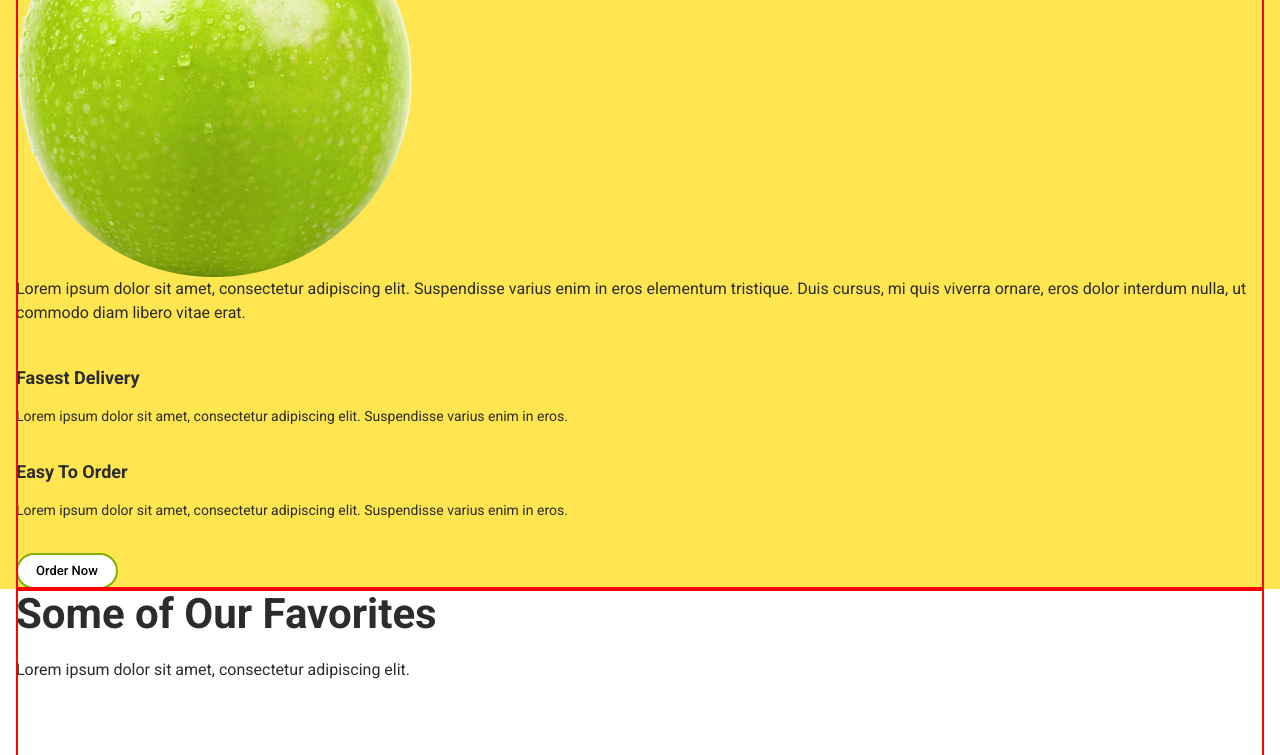
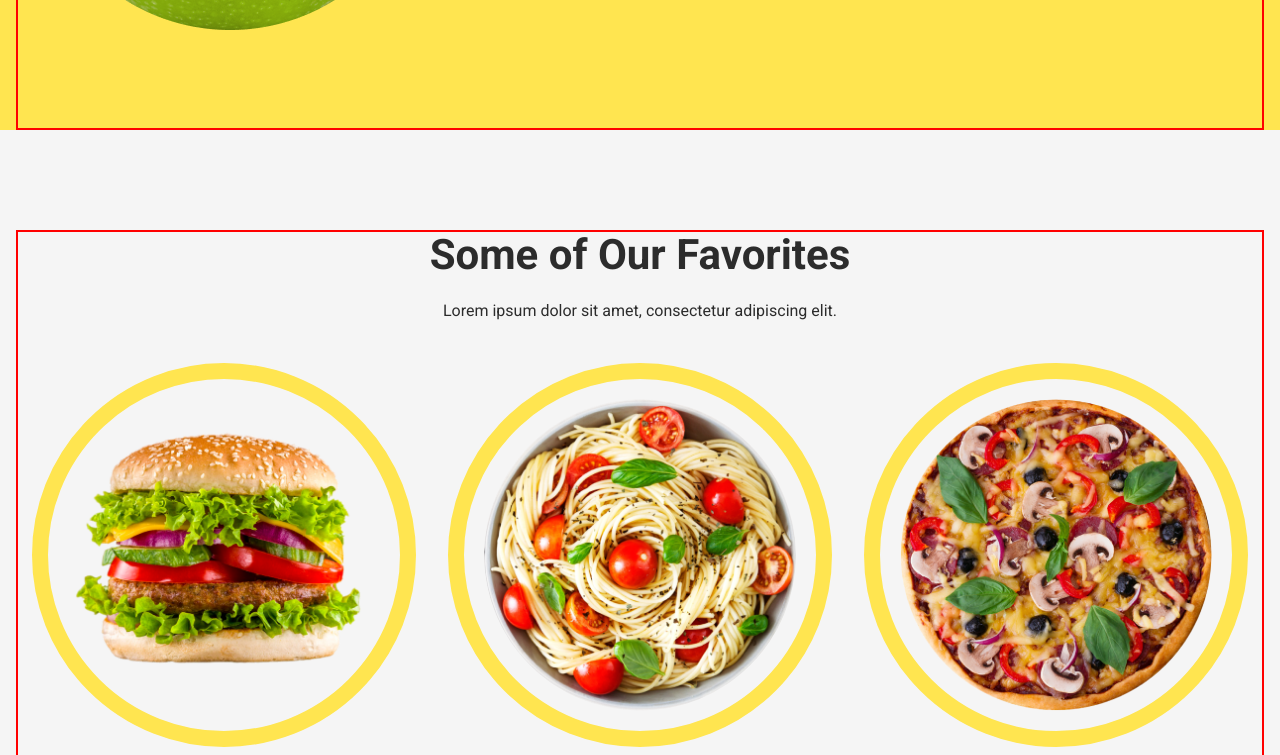
Before and after one commit to AnnaFutryk/FoodSta, a plain HTML site: page index.html in a window 1280 px wide. Shown: the part 1100-1855 px from the top of the page. Drawn offline with nearby package versions, Linux system fonts and the light colour scheme.

Commit message:
add styles

```diff
--- a/css/style.css
+++ b/css/style.css
@@ -75,8 +75,8 @@ body {
 
 .container {
     width: 1248px;
-    /* padding-left: 15px;
-    padding-right: 15px; */
+    padding-left: 16px;
+    padding-right: 16px;
     margin-left: auto;
     margin-right: auto;
 
@@ -126,12 +126,14 @@ body {
 .btn {
     display: inline-block;
     min-width: 98px;
-    border-radius: var(--radius);
+    height: 32px;
+
     padding: 6px 18px;
 
     font-weight: 500;
     font-size: 13px;
     line-height: calc(20 / 13);
+    border-radius: var(--radius);
 }
 
 .green-btn {
@@ -141,6 +143,7 @@ body {
 .light-btn {
     background-color: var(--white);
     border: 2px solid var(--dark-green-bcg-color);
+    min-height: 40px;
 }
 /* ============/Components============= */
 
@@ -151,10 +154,12 @@ body {
 .container-header {
     display: flex;
     justify-content: space-between;
+    align-items: center;
 }
 
 .page-block {
     display: flex;
+    align-items: center;
     gap: 30px;
 }
 .menu {
@@ -178,12 +183,32 @@ body {
 /* ========Header=============== */
 
 /* =========Hero=============== */
+.hero-section {
+    padding-top: 14px;
+    padding-bottom: 14px;
+}
+
 .main-title {
     margin-bottom: 28px;
 
     font-weight: 700;
     font-size: 48px;
     line-height: calc(58 / 48);
+}
+
+.hero-wrapper {
+    display: flex;
+    justify-content: space-between;
+    align-items: center;
+}
+
+.hero-part-wrapper{
+    width: 502px;
+}
+
+.hero-img {
+    border: 26px solid var(--yellow-main-bcg-color);
+    border-radius: 50%;
 }
 /* =========/Hero=============== */
 
@@ -207,8 +232,63 @@ body {
     font-size: 14px;
     line-height: calc(21 / 14);
 }
+
+.customer-wrapper {
+    display: flex;
+    justify-content: space-between;
+    align-items: center;
+
+    padding-bottom: 100px;
+}
+
+.customer-part-wrapper {
+    width: 573px;
+}
+
+.offering-list {
+    display: flex;
+    gap: 67px;
+}
+
+
 /* ============/Customer Say========== */
 
+/* ============Favorites============== */
+.favorities-part-wrapper {
+    display: flex;
+    flex-wrap: wrap;
+    margin-left: auto;
+    margin-right: auto;
+    justify-content: center;
+    width: 656px;
+}
+
+.favorities-section {
+    padding-top: 100px;
+    padding-bottom: 100px;
+
+}
+
+.favorities-list {
+    display: flex;
+    flex-wrap: wrap;
+
+   gap: 32px;
+}
+
+.favority-item {
+    flex-basis: calc((100% - (32 * 2)) / 3);
+}
+
+.favority-img {
+    width: 384px;
+    padding: 20px;
+    background-color: var(--white-bcg-color);
+    border-radius: 197.5px;
+    border: 16px solid var(--yellow-main-bcg-color);
+}
+
+/* ============/Favorites============== */
 /* =========Footer========= */
 .link-description {
     font-size: 12px;
--- a/index.html
+++ b/index.html
@@ -35,31 +35,42 @@
         <div class="page-block">
           <nav class="page-nav">
             <ul class="menu list">
-              <li class="menu-item"><a class="menu-link link" href="">Home</a></li>
-              <li class="menu-item"><a class="menu-link link" href="">About</a></li>
-              <li class="menu-item"><a class="menu-link link" href="">Service</a></li>
-              <li class="menu-item"><a class="menu-link link" href="">Menu</a></li>
-              <li class="menu-item"><a class="menu-link link" href="">Contact</a></li>
+              <li class="menu-item">
+                <a class="menu-link link" href="">Home</a>
+              </li>
+              <li class="menu-item">
+                <a class="menu-link link" href="">About</a>
+              </li>
+              <li class="menu-item">
+                <a class="menu-link link" href="">Service</a>
+              </li>
+              <li class="menu-item">
+                <a class="menu-link link" href="">Menu</a>
+              </li>
+              <li class="menu-item">
+                <a class="menu-link link" href="">Contact</a>
+              </li>
             </ul>
           </nav>
           <button class="btn green-btn" type="button">Order Now</button>
         </div>
       </div>
     </header>
-  </body>
-</html>
 
+    <main>
       <!-- Hero -->
-<main>
       <section class="hero-section light-bcg-section">
-    <div class="container">
+        <div class="container hero-wrapper">
+          <div class="hero-part-wrapper">
             <h1 class="main-title">Enjoy Your Favorite Food From Anywhere</h1>
             <p class="section-description">
-        Lorem ipsum dolor sit amet, consectetur adipiscing elit. Suspendisse
-        varius enim in eros elementum tristique. Duis cursus, mi quis viverra
-        ornare, eros dolor interdum nulla, ut commodo diam libero vitae erat.
+              Lorem ipsum dolor sit amet, consectetur adipiscing elit.
+              Suspendisse varius enim in eros elementum tristique. Duis cursus,
+              mi quis viverra ornare, eros dolor interdum nulla, ut commodo diam
+              libero vitae erat.
             </p>
             <button class="btn green-btn" type="button">Order Now</button>
+          </div>
           <img
             class="hero-img"
             src="./images/food.png"
@@ -69,11 +80,9 @@
           />
         </div>
       </section>
-
       <!-- Offering -->
       <section class="offering-section yellow-bcg-section">
-    <div class="container">
-      <h2 class="title">What's Special About Our Offerings</h2>
+        <div class="container customer-wrapper">
           <img
             class="offering-img"
             src="./images/aple.png"
@@ -81,38 +90,43 @@
             width="396"
             height="502"
           />
+          <div class="customer-part-wrapper">
+            <h2 class="title">What's Special About Our Offerings</h2>
             <p class="section-description">
-        Lorem ipsum dolor sit amet, consectetur adipiscing elit. Suspendisse
-        varius enim in eros elementum tristique. Duis cursus, mi quis viverra
-        ornare, eros dolor interdum nulla, ut commodo diam libero vitae erat.
+              Lorem ipsum dolor sit amet, consectetur adipiscing elit.
+              Suspendisse varius enim in eros elementum tristique. Duis cursus,
+              mi quis viverra ornare, eros dolor interdum nulla, ut commodo diam
+              libero vitae erat.
             </p>
             <ul class="offering-list list">
               <li class="offering-item">
                 <h3 class="subtitle">Fasest Delivery</h3>
                 <p class="accent-section-description">
-            Lorem ipsum dolor sit amet, consectetur adipiscing elit. Suspendisse
-            varius enim in eros.
+                  Lorem ipsum dolor sit amet, consectetur adipiscing elit.
+                  Suspendisse varius enim in eros.
                 </p>
               </li>
               <li class="offering-item">
                 <h3 class="subtitle">Easy To Order</h3>
                 <p class="accent-section-description">
-            Lorem ipsum dolor sit amet, consectetur adipiscing elit. Suspendisse
-            varius enim in eros.
+                  Lorem ipsum dolor sit amet, consectetur adipiscing elit.
+                  Suspendisse varius enim in eros.
                 </p>
               </li>
             </ul>
             <button class="btn light-btn" type="button">Order Now</button>
           </div>
+        </div>
       </section>
-
       <!-- Favorites -->
-  <secttion class="favorites-section light-bcg-section">
+      <section class="favorities-section light-bcg-section">
         <div class="container">
+          <div class="favorities-part-wrapper">
             <h2 class="title">Some of Our Favorites</h2>
             <p class="section-description">
               Lorem ipsum dolor sit amet, consectetur adipiscing elit.
             </p>
+          </div>
           <ul class="favorities-list list">
             <li class="favority-item">
               <img
@@ -170,8 +184,7 @@
             </li>
           </ul>
         </div>
-  </secttion>
-
+      </section>
       <!-- Customer Say -->
       <section class="customer-say-section yellow-bcg-section">
         <div class="container">
@@ -183,8 +196,9 @@
             <li class="say-item">
               <div>
                 <p class="coment">
-              "The Best app I have used to order food in a while, so many options to
-              choose from too, I would recommend to a freind, No questions asked"
+                  "The Best app I have used to order food in a while, so many
+                  options to choose from too, I would recommend to a freind, No
+                  questions asked"
                 </p>
                 <img
                   class="avatar-img"
@@ -200,9 +214,9 @@
             <li class="say-item">
               <div>
                 <p class="coment">
-              "The ease with which I can just go in and order what i want was
-              amazing, It has been a very pleasant experience ordering from this
-              app"
+                  "The ease with which I can just go in and order what i want
+                  was amazing, It has been a very pleasant experience ordering
+                  from this app"
                 </p>
                 <img
                   class="avatar-img"
@@ -218,7 +232,6 @@
           </ul>
         </div>
       </section>
-
       <!-- Subscribe -->
       <section class="subscribe-section light-bcg-section">
         <div class="container">
@@ -254,17 +267,29 @@
           /></a>
           <nav class="page-nav">
             <ul class="menu list">
-            <li class="menu-item"><a class="menu-link link" href="">Home</a></li>
-            <li class="menu-item"><a class="menu-link link" href="">About</a></li>
-            <li class="menu-item"><a class="menu-link link" href="">Service</a></li>
-            <li class="menu-item"><a class="menu-link link" href="">Menu</a></li>
-            <li class="menu-item"><a class="menu-link link" href="">Contact</a></li>
+              <li class="menu-item">
+                <a class="menu-link link" href="">Home</a>
+              </li>
+              <li class="menu-item">
+                <a class="menu-link link" href="">About</a>
+              </li>
+              <li class="menu-item">
+                <a class="menu-link link" href="">Service</a>
+              </li>
+              <li class="menu-item">
+                <a class="menu-link link" href="">Menu</a>
+              </li>
+              <li class="menu-item">
+                <a class="menu-link link" href="">Contact</a>
+              </li>
             </ul>
+          </nav>
           <section class="subscribe-footer-section">
             <h2 class="accent-subtitle">Subscribe</h2>
             <button class="btn light-btn" type="button">Subscribe</button>
             <a class="link-description link" href=""
-          >By subscribing you agree to with our <span class="link-footer-green">Privacy Policy</span></a
+              >By subscribing you agree to with our
+              <span class="link-footer-green">Privacy Policy</span></a
             >
           </section>
         </div>
@@ -284,3 +309,5 @@
         </div>
       </div>
     </footer>
+  </body>
+</html>
```
Lines whose indentation alone changed are shown as unchanged.
